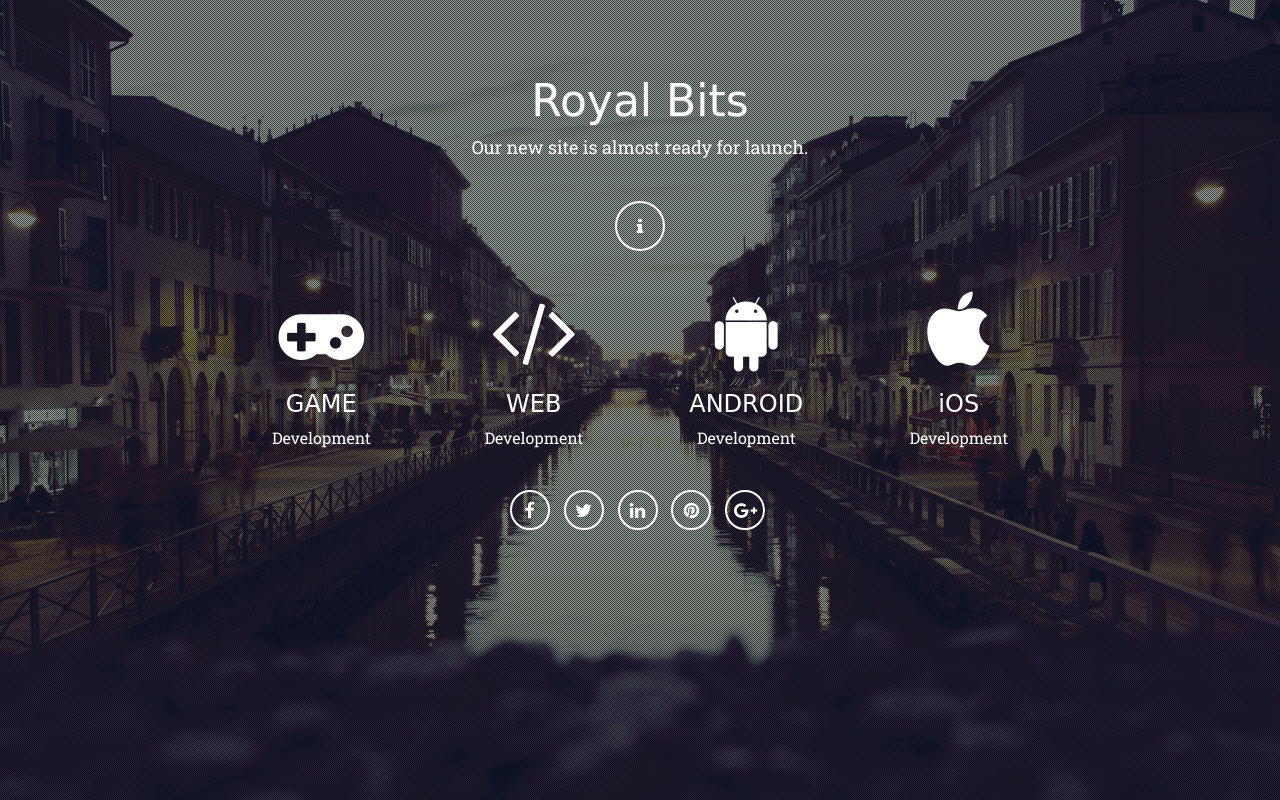
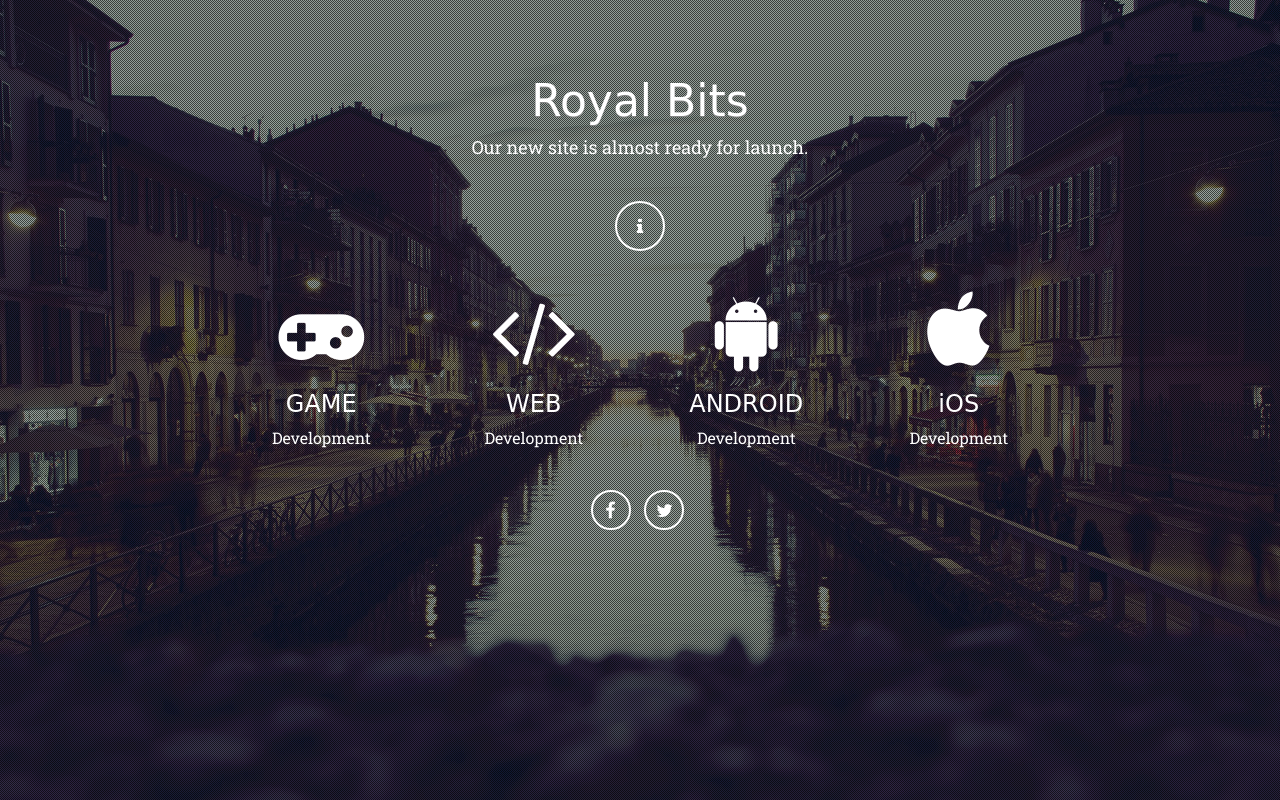
Before and after one commit to royalbits/royalbits.github.io, a plain HTML site: page index.html in a window 1280 px wide. Drawn offline with nearby package versions, Linux system fonts and the light colour scheme; a web font is replaced by a local one.

Commit message:
Update index.html

```diff
--- a/index.html
+++ b/index.html
@@ -107,11 +107,8 @@
 
 					<div class="social">
 						<ul class="list-inline">
-							<li><a href="#" data-toggle="tooltip" data-placement="top" title="Facebook"><i class="fa fa-facebook"></i></a></li>
-							<li><a href="#" data-toggle="tooltip" data-placement="top" title="Twitter"><i class="fa fa-twitter"></i></a></li>
-							<li><a href="#" data-toggle="tooltip" data-placement="top" title="Linkedin"><i class="fa fa-linkedin"></i></a></li>
-							<li><a href="#" data-toggle="tooltip" data-placement="top" title="Pinterest"><i class="fa fa-pinterest"></i></a></li>
-							<li><a href="#" data-toggle="tooltip" data-placement="top" title="Google plus"><i class="fa fa-google-plus"></i></a></li>
+							<li><a href="http://fb.com/RoyalBits" data-toggle="tooltip" data-placement="top" title="Facebook"><i class="fa fa-facebook"></i></a></li>
+							<li><a href="http://twitter.com/TheRoyalBits" data-toggle="tooltip" data-placement="top" title="Twitter"><i class="fa fa-twitter"></i></a></li>
 						</ul>
 					</div>
 
```
